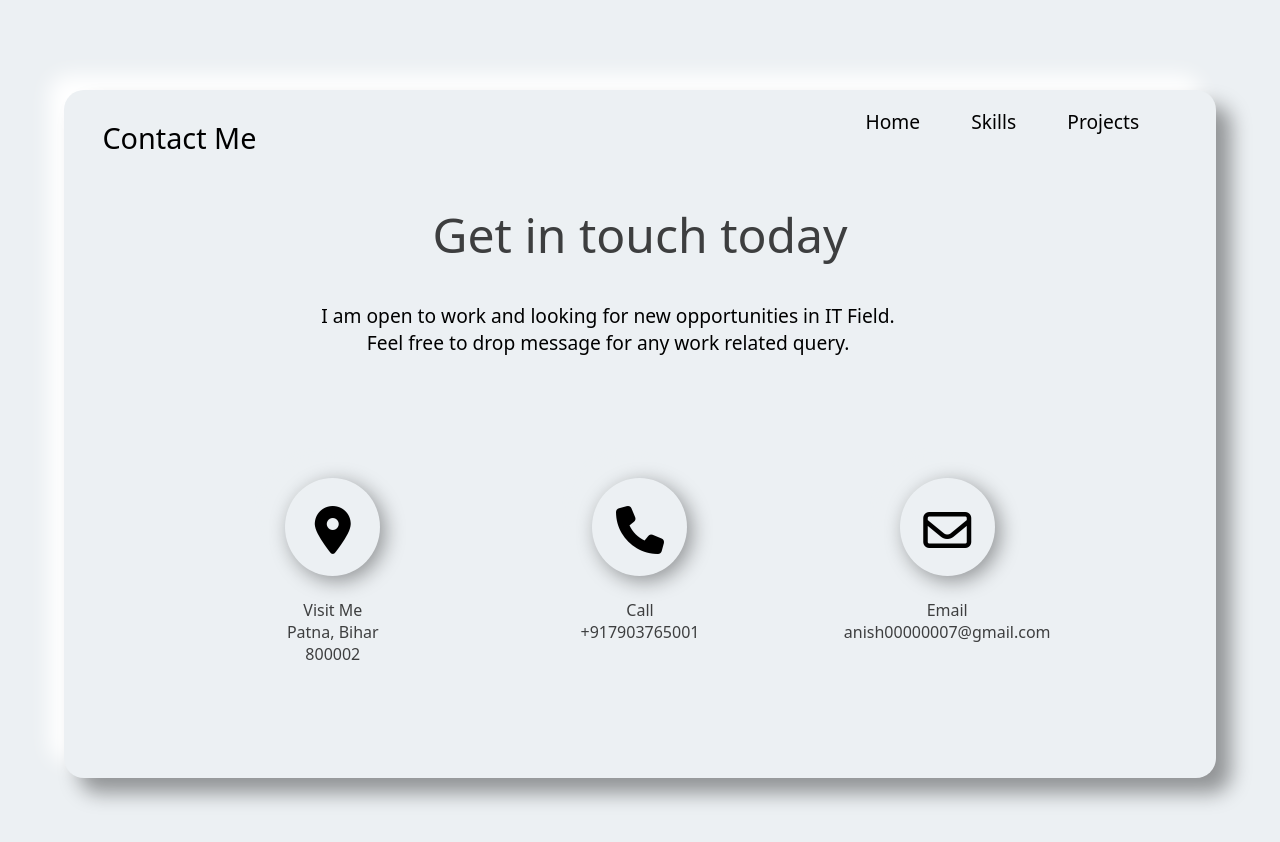
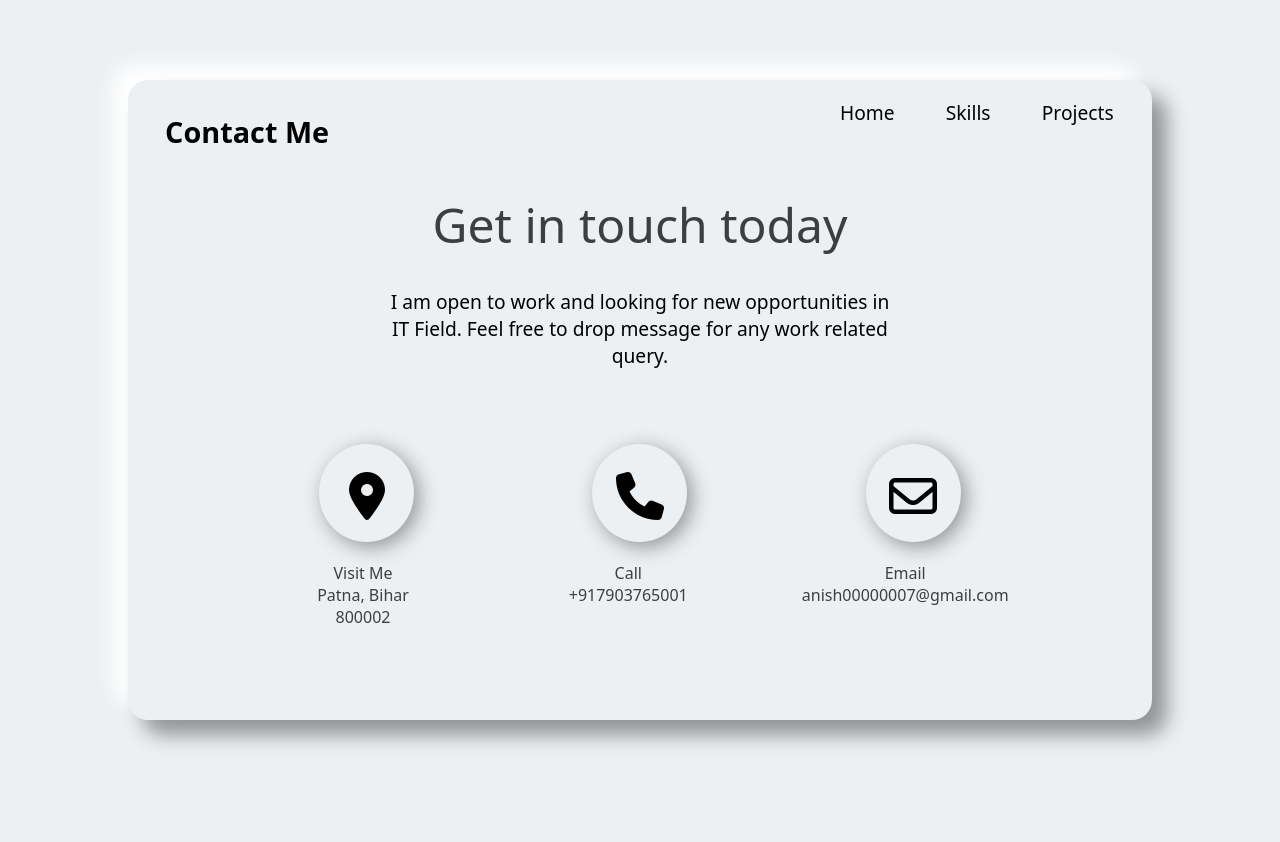
Before and after one commit to imanish7/mainPortfolio, a plain HTML site: page contact.html in a window 1280 px wide. After the commit the page ends 800 px from the top, so only its background shows below. Drawn offline with Linux system fonts and the light colour scheme.

Commit message:
Update contact.css

```diff
--- a/public/stylesheet/contact.css
+++ b/public/stylesheet/contact.css
@@ -14,12 +14,13 @@ html,body{
     width: 100%;
 }
 .page1 {
-    height: 86%;
-    width: 90%;
+    height: 80%;
+    width: 80%;
     background-color: #ECF0F3;
-    margin-top: 7%;
-    margin-left: 5%;
-    box-shadow: 15px 15px 20px rgba(0, 0, 0, 0.385), -15px -15px 20px #fff;
+    position: relative;
+    top: 10%;
+    left: 10%;
+    box-shadow: 15px 15px 20px rgba(0, 0, 0, 0.385), -15px -15px 20px white;
     border-radius: 20px;
 }
 .nav{
@@ -28,23 +29,31 @@ html,body{
     display: flex;
     align-items: center;
     justify-content: space-between;
-    padding: 0 3vw;
   }
   .nav a{
     font-size: 1.2rem;
     font-weight: 500;
     text-decoration: none;
     color: black;
+    transition: all 0.5s;
   }
+  .nav a:hover{
+    transform: scale(1.3);
+}
   .nav-part2 {
     display: flex;
     gap: 4vw;
+    position: relative;
+    left: 5vw;
   }
-  .main .page1 h2{
+
+ .page1 h2{
     font-size: 1.8rem;
     height: 10%;
     width: 100%;
-    font-weight: 400;
+    padding-top: 0.8vh;
+    padding-left: 2.9vw;
+    font-weight: 600;
 }
 .page1 .text {
     height: 50%;
@@ -83,6 +92,21 @@ html,body{
     border-radius: 100%;
     padding-top: 28px;
     box-shadow: 5px 5px 20px rgba(0, 0, 0, 0.385), -15px -15px 20px #ECF0F3;
+    transition: all 0.5s;
+}
+#loc:hover {
+    transform: scale(1.2);
+    cursor: pointer;
+}
+
+#call:hover {
+    transform: scale(1.2);
+    cursor: pointer;
+}
+
+#mail:hover {
+    transform: scale(1.2);
+    cursor: pointer;
 }
 .heading{
     height: 7%;
```
